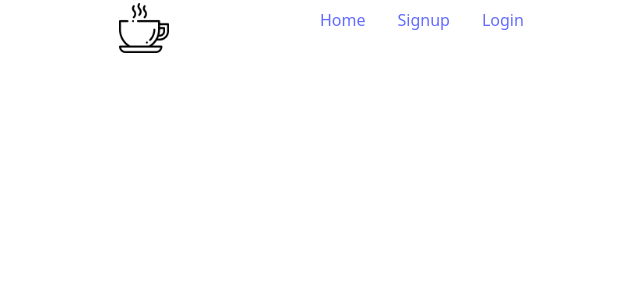
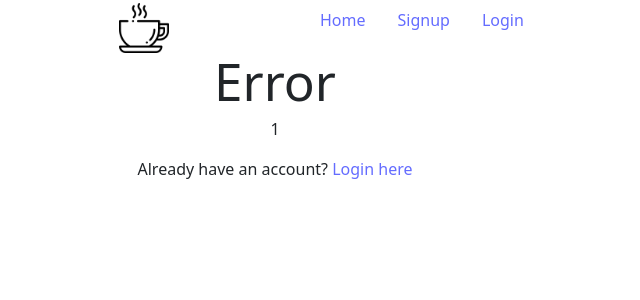
Before and after one commit to AndreaGonzato/express-web-app, a Vue app in the folder frontend/: page /error/1 in a window 1280 px wide. Before the commit this address had no page. Shown: the top 300 px of the page, without its empty margins (365-1005 px from the left). Built offline with nearby package versions, Linux system fonts and the light colour scheme.

Commit message:
error page now get a message

```diff
--- a/frontend/src/router/index.js
+++ b/frontend/src/router/index.js
@@ -24,6 +24,11 @@ const routes = [
     name: "Account",
     component: () => import("@/views/Account.vue"),
   },
+  {
+    path: "/error/:message",
+    name: "Error",
+    component: () => import("@/views/Error.vue"),
+  },
 ];
 
 
--- /dev/null
+++ b/frontend/src/views/Error.vue
@@ -0,0 +1,31 @@
+<template>
+  <div class="all">
+    <h1>Error</h1>
+    <p>{{ this.message }}</p>
+
+    <p>
+      Already have an account?
+      <router-link to="/login">Login here</router-link>
+    </p>
+  </div>
+</template>
+
+<script>
+export default {
+  name: "ErrorPage",
+  data() {
+    return {
+      message: "",
+    };
+  },
+  created() {
+    this.message = this.$route.params.message;
+  },
+};
+</script>
+
+<style scoped>
+.all {
+  text-align: center;
+}
+</style>
--- a/frontend/src/views/Home.vue
+++ b/frontend/src/views/Home.vue
@@ -1,7 +1,7 @@
 <template>
     <div class="home">
         <h1>Home</h1>
-        <p>Welcome to Express a social network where you can spread your message to the world</p>
+        <p>Welcome to <b>Express</b> a social network where you can spread your message to the world!</p>
     </div>
 </template>
 
--- a/frontend/src/views/Signup.vue
+++ b/frontend/src/views/Signup.vue
@@ -97,10 +97,16 @@ export default {
       });
 
       const obj = await postRequest.json();
-      if(obj.insertedId !== undefined){
+      if (obj.insertedId !== undefined) {
         // OK, user inserted in the DB
-      }else{
+        // go the the Login page
+        this.$router.push({ name: "Login" });
+      } else {
         // user not inserted
+        this.$router.push({
+          name: "Error",
+          params: { message: obj.message },
+        });
       }
     },
   },
```
Also changed, not shown: 1 other file (tests, documents, lock files or other folders).
